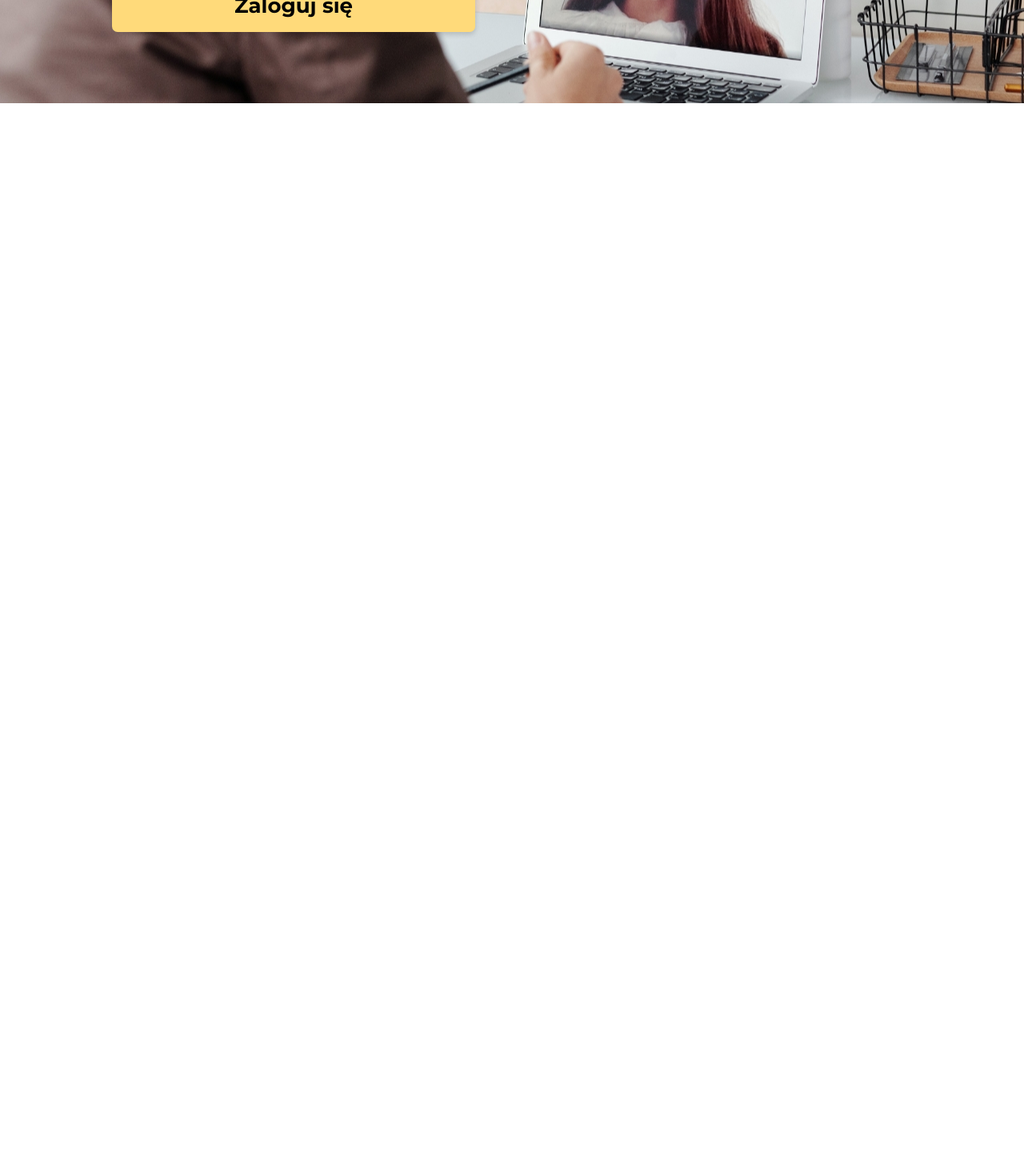
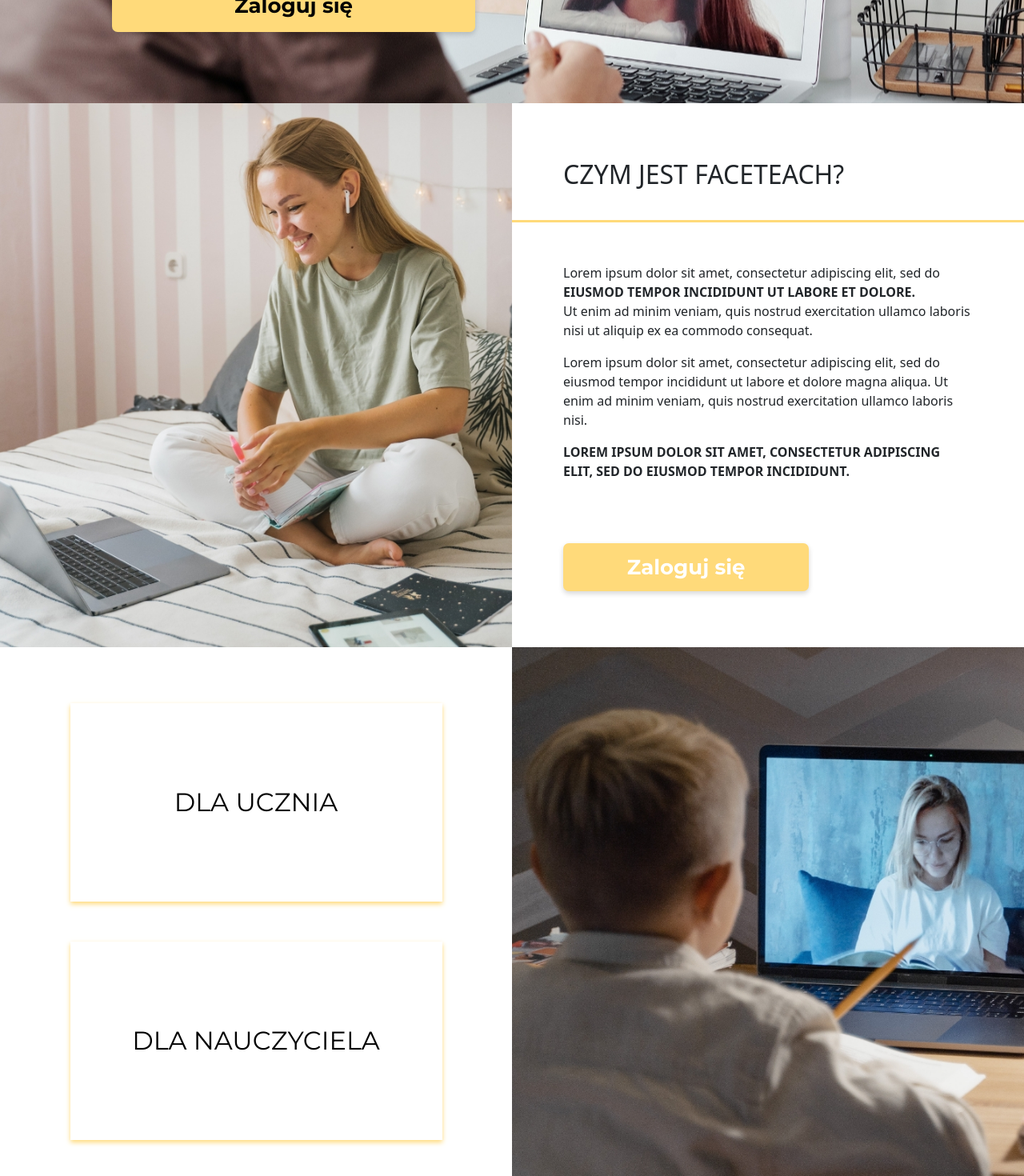
Before and after one commit to gruzlokonrad/faceteach, a React (Create React App) app in the folder client/: page / in a window 1280 px wide. Shown: the part 740-2210 px from the top of the page at 80% size. Before the commit the page ends 869 px from the top, so only its background shows below. Built offline with nearby package versions, Linux system fonts and the light colour scheme.

Commit message:
add about section

```diff
--- a/client/src/_global.scss
+++ b/client/src/_global.scss
@@ -13,6 +13,6 @@
   text-shadow: 0px 3px 6px $shadow;
 }
 
-@mixin box-shadow {
-  box-shadow: 0px 3px 6px $shadow;
+@mixin box-shadow($color) {
+  box-shadow: 0px 3px 6px $color;
 }
--- /dev/null
+++ b/client/src/components/AboutSection/About.scss
@@ -0,0 +1,5 @@
+.about {
+  display: flex;
+  flex-direction: column;
+  flex-wrap: wrap;
+}
--- /dev/null
+++ b/client/src/components/AboutSection/About.tsx
@@ -0,0 +1,14 @@
+import './About.scss';
+import ChooseSection from './ChooseArticle/ChooseArticle';
+import FaceteachSection from './FaceteachArticle/FaceteachSection';
+
+const About = () => {
+  return (
+    <section className="about">
+      <FaceteachSection />
+      <ChooseSection />
+    </section>
+  )
+}
+
+export default About
--- /dev/null
+++ b/client/src/components/AboutSection/ChooseArticle/ChooseArticle.scss
@@ -0,0 +1,65 @@
+@import '../../../global.scss';
+@import '../../../colors.scss';
+
+.chooseArticle {
+  display: flex;
+  width: 100%;
+
+  .wrapper {
+    display: flex;
+    flex-wrap: wrap;
+    justify-content: center;
+    align-items: center;
+    width: 50%;
+    padding: 70px 0;
+    gap: 50px;
+
+
+    button {
+      max-width: 465px;
+      width: 80%;
+      height: 248px;
+      text-transform: uppercase;
+      font-size: 32px;
+      font-family: Montserrat;
+      background-color: $white;
+      @include box-shadow($yellow);
+      border: none;
+
+      &:hover {
+        background-color: $yellow;
+      }
+    }
+  }
+
+  .picture {
+    width: 50%;
+
+    img {
+      height: 100%;
+      max-width: 100%;
+      object-fit: cover;
+    }
+  }
+}
+
+@media screen and (max-width: 991.98px) {
+  .chooseArticle {
+      flex-wrap: wrap;
+      row-gap: 50px;
+
+      .picture {
+        flex-basis: 100%;
+        order: 2;
+      }
+
+      .wrapper {
+        display: flex;
+        justify-content: space-around;
+        flex-basis: 100%;
+        flex-wrap: wrap;
+        order: 1;
+
+      }
+  }
+}
--- /dev/null
+++ b/client/src/components/AboutSection/ChooseArticle/ChooseArticle.tsx
@@ -0,0 +1,22 @@
+import Image from '../../../images/3.jpg';
+import './ChooseArticle.scss';
+
+const ChooseArticle = () => {
+  return (
+    <article className="chooseArticle">
+      <div className="wrapper">
+        <button>
+          Dla Ucznia
+        </button>
+        <button>
+          Dla Nauczyciela
+        </button>
+      </div>
+      <div className="picture">
+        <img src={Image} alt="" />
+      </div>
+    </article>
+  )
+}
+
+export default ChooseArticle
--- /dev/null
+++ b/client/src/components/AboutSection/FaceteachArticle/FaceteachArticle.scss
@@ -0,0 +1,100 @@
+@import '../../../colors.scss';
+
+.faceteachArticle {
+  display: flex;
+
+  span {
+    font-weight: bold;
+    display: block;
+  }
+
+  .picture {
+    flex-basis: 50%;
+    // width: 50%;
+
+    img {
+      height: 100%;
+      max-width: 100%;
+      object-fit: cover;
+    }
+  }
+
+  .wrapper {
+    display: flex;
+    flex-direction: column;
+    justify-content: space-around;
+    align-items: center;
+    flex-basis: 50%;
+    padding: 70px 0;
+
+    &__header {
+      width: 100%;
+      border-bottom: 3px solid $yellow;
+      display: flex;
+      justify-content: center;
+      align-items: center;
+
+      h2 {
+        text-align: left;
+        text-transform: uppercase;
+        width: 80%;
+        margin-bottom: 38px;
+
+      }
+    }
+
+    &__content {
+      justify-content: center;
+      width: 80%;
+      max-width: 600px;
+      font-weight: 100;
+      padding-top: 51px;
+      padding-bottom: 62px;
+    }
+
+    &__button {
+      width: 80%;
+
+
+      button {
+        margin-top: 0;
+        max-width: 398px;
+        width: 60%;
+        height: 60px;
+        color: $white;
+      }
+    }
+  }
+}
+
+@media screen and (max-width: 991.98px) {
+  .faceteachArticle {
+    flex-wrap: wrap;
+    row-gap: 50px;
+
+    .picture {
+      flex-basis: 100%;
+      order: 2;
+    }
+
+    .wrapper {
+      flex-basis: 100%;
+      order: 1;
+      text-align: center;
+
+      &__header {
+        margin-bottom: 46px;
+
+        h2 {
+          text-align: center;
+          font-weight: bold;
+        }
+      }
+
+      &__content,
+      &__button {
+        width: 60%;
+      }
+    }
+  }
+}
--- /dev/null
+++ b/client/src/components/AboutSection/FaceteachArticle/FaceteachSection.tsx
@@ -0,0 +1,41 @@
+import Button from "../../Button/Button";
+import Image from '../../../images/2.jpg';
+import './FaceteachArticle.scss';
+
+
+const FaceteachArticle = () => {
+  return (
+    <article className="faceteachArticle">
+      <div className="picture">
+        <img src={Image} alt="" />
+      </div>
+      <div className="wrapper">
+        <header className="wrapper__header">
+          <h2>Czym jest faceteach?</h2>
+        </header>
+        <div className="wrapper__content">
+          <p>
+            Lorem ipsum dolor sit amet, consectetur adipiscing elit, sed do
+            <span>
+              EIUSMOD TEMPOR INCIDIDUNT UT LABORE ET DOLORE.
+            </span>
+            Ut enim ad minim veniam, quis nostrud exercitation ullamco laboris nisi ut aliquip ex ea commodo consequat.
+          </p>
+          <p>
+            Lorem ipsum dolor sit amet, consectetur adipiscing elit, sed do eiusmod tempor incididunt ut labore et dolore magna aliqua. Ut enim ad minim veniam, quis nostrud exercitation ullamco laboris nisi.
+          </p>
+          <p>
+            <span>
+              LOREM IPSUM DOLOR SIT AMET, CONSECTETUR ADIPISCING ELIT, SED DO EIUSMOD TEMPOR INCIDIDUNT.
+            </span>
+          </p>
+        </div>
+        <div className="wrapper__button">
+          <Button>Zaloguj się</Button>
+        </div>
+      </div>
+    </article>
+  )
+}
+
+export default FaceteachArticle
--- a/client/src/components/Button/Button.module.scss
+++ b/client/src/components/Button/Button.module.scss
@@ -15,5 +15,5 @@
   font-weight: bold;
 
   @include button-radius;
-  @include box-shadow;
+  @include box-shadow($shadow);
 }
--- a/client/src/components/Pages/HomePage/Home.tsx
+++ b/client/src/components/Pages/HomePage/Home.tsx
@@ -1,4 +1,4 @@
-// import About from '../../AboutSection/About';
+import About from '../../AboutSection/About';
 import Splash from '../../SplashSection/Splash';
 import './Home.scss';
 
@@ -6,7 +6,7 @@ const Home = () => {
   return (
     <div className="homeSection">
       <Splash />
-      {/* <About /> */}
+      <About />
     </div>
   )
 }
```
